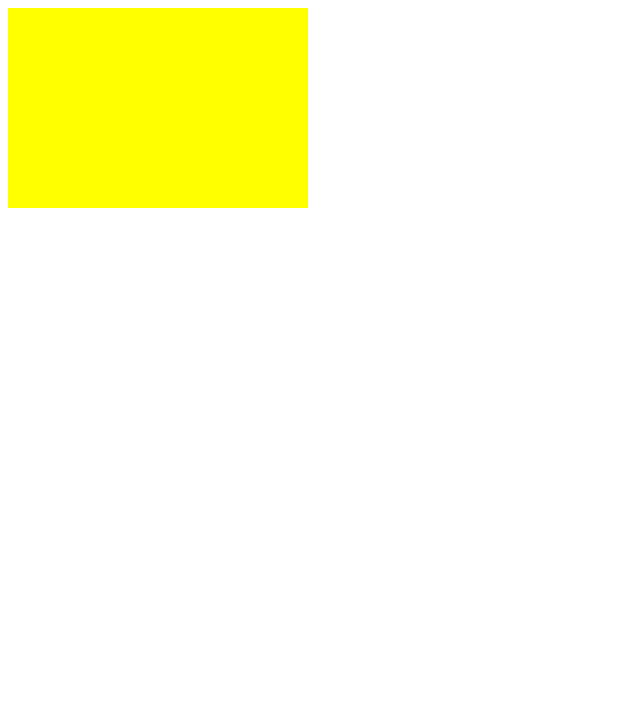
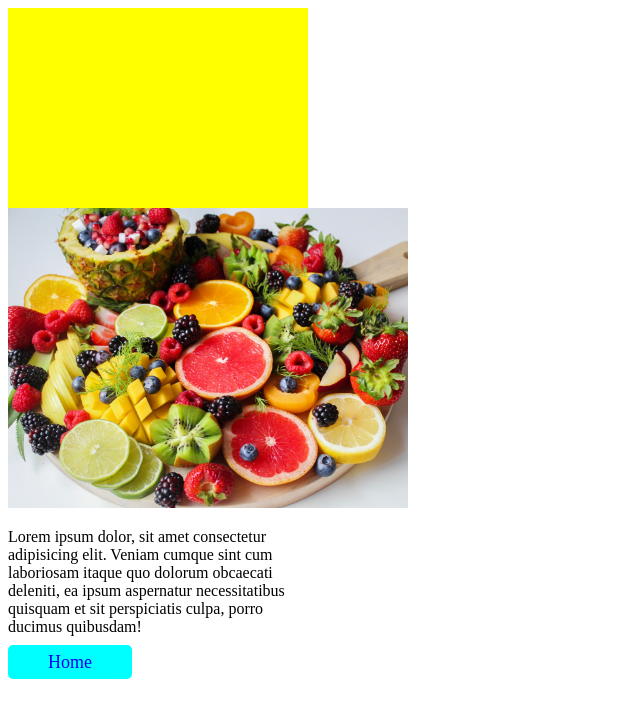
Before and after one commit to merajchowdhury/grid-project-1, a plain HTML site: page index.html in a window 1280 px wide. Shown: the whole page, without its empty margins (0-640 px from the left). Drawn offline with Linux system fonts and the light colour scheme.

```diff
--- a/index.html
+++ b/index.html
@@ -9,5 +9,8 @@
 </head>
 <body>
     <div></div>
+    <img src="image/food1.jpg" alt="">
+    <p>Lorem ipsum dolor, sit amet consectetur adipisicing elit. Veniam cumque sint cum laboriosam itaque quo dolorum obcaecati deleniti, ea ipsum aspernatur necessitatibus quisquam et sit perspiciatis culpa, porro ducimus quibusdam!</p>
+    <a href="#">Home</a>
 </body>
 </html>
--- a/style.css
+++ b/style.css
@@ -4,3 +4,17 @@
     background-color:yellow;
 
 }
+img{
+    max-width:400px;
+    height:auto;
+}
+p{
+    width: 300px;
+}
+a{
+    text-decoration: none;
+    background-color: aqua;
+    padding: 7px 40px;
+    border-radius:5px;
+    font-size:18px;
+}
```
